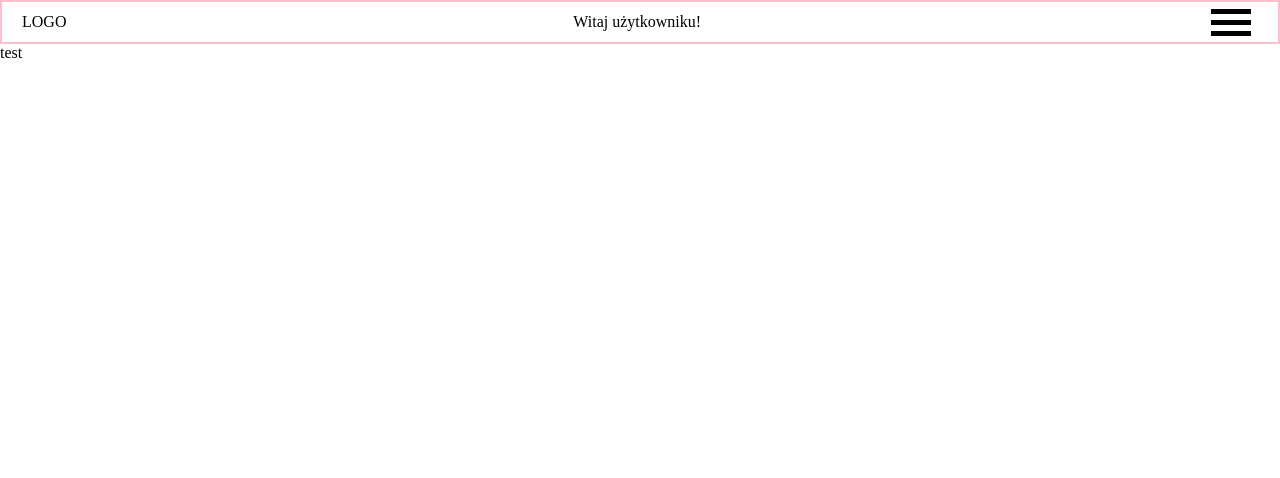
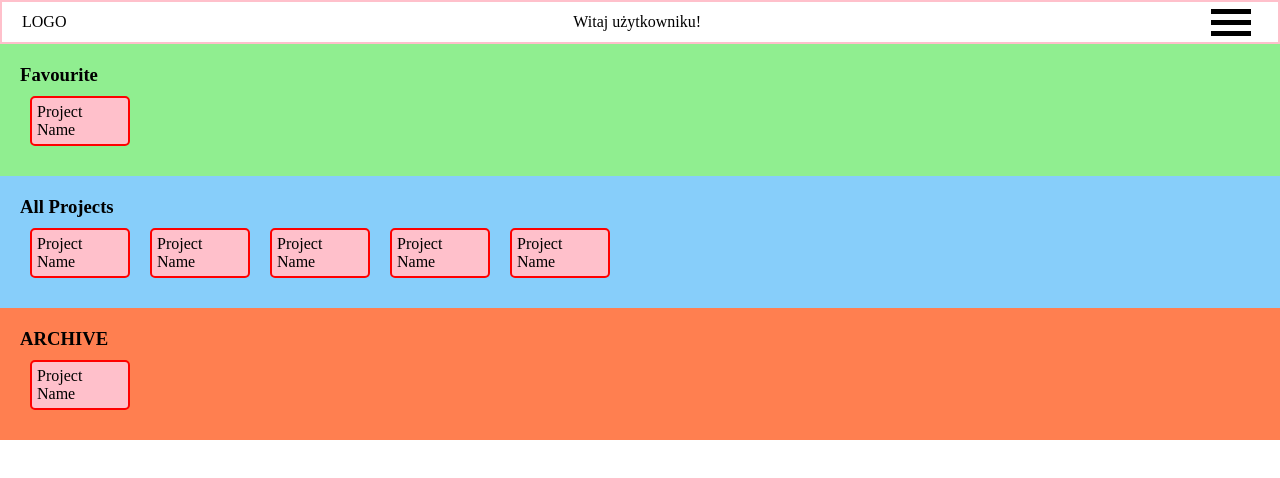
Before and after one commit to infoshareacademy/jfddr2-cyberfrontend-app, a JavaScript app: page / in a window 1280 px wide. Shown: the top 478 px of the page. Built offline with nearby package versions, Linux system fonts and the light colour scheme; the HTML template or start-up script is replaced by a standard one.

Commit message:
add SingleProject to Projects and some css

```diff
--- /dev/null
+++ b/src/views/TableView/Projects.css
@@ -0,0 +1,17 @@
+.fav__projects {
+  background-color: lightgreen;
+  padding: 20px;
+}
+.all__projects {
+  background-color: lightskyblue;
+  padding: 20px;
+}
+.arch__projects {
+  background-color: coral;
+  padding: 20px;
+}
+
+.projects-container {
+  display: flex;
+  flex-wrap: wrap;
+}
--- /dev/null
+++ b/src/views/TableView/Projects.js
@@ -0,0 +1,32 @@
+import SingleProject from "./SingleProject";
+import "./Projects.css";
+function Projects() {
+  return (
+    <div>
+      <div className="fav__projects">
+        <h3>Favourite</h3>
+        <div>
+          <SingleProject />
+        </div>
+      </div>
+      <div className="all__projects">
+        <h3>All Projects</h3>
+        <div className="projects-container">
+          <SingleProject />
+          <SingleProject />
+          <SingleProject />
+          <SingleProject />
+          <SingleProject />
+        </div>
+      </div>
+      <div className="arch__projects">
+        <h3>ARCHIVE</h3>
+        <div>
+          <SingleProject />
+        </div>
+      </div>
+    </div>
+  );
+}
+
+export default Projects;
--- /dev/null
+++ b/src/views/TableView/SingleProject.css
@@ -0,0 +1,22 @@
+* {
+  padding: 0;
+  margin: 0;
+  box-sizing: border-box;
+}
+
+.single-project {
+  display: flex;
+  justify-content: center;
+  align-items: center;
+  background-color: pink;
+  border: 2px solid red;
+  border-radius: 5px;
+  height: 50px;
+  width: 100px;
+  margin: 10px;
+  padding: 5px;
+}
+
+p {
+  color: black;
+}
--- /dev/null
+++ b/src/views/TableView/SingleProject.js
@@ -0,0 +1,11 @@
+import "./SingleProject.css";
+
+function SingleProject() {
+  return (
+    <div className="single-project">
+      <p>Project Name</p>
+    </div>
+  );
+}
+
+export default SingleProject;
--- a/src/views/TableView/TableView.js
+++ b/src/views/TableView/TableView.js
@@ -1,7 +1,9 @@
+import Projects from "./Projects";
+
 function TableView() {
   return (
     <div>
-      <p>test</p>
+      <Projects />
     </div>
   );
 }
```
Also changed, not shown: 1 other file (tests, documents, lock files or other folders).
